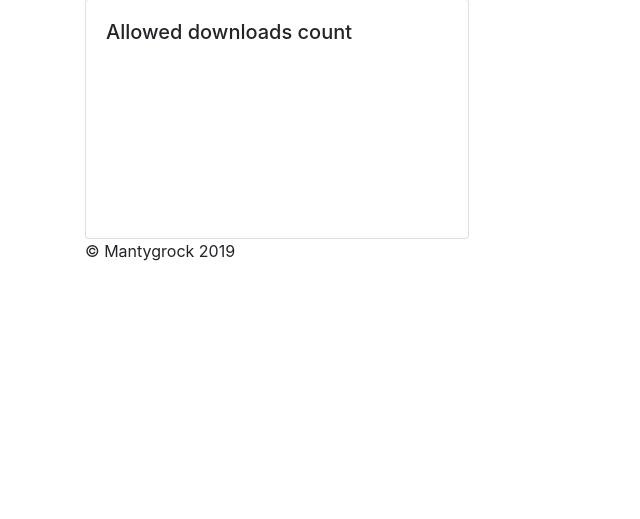
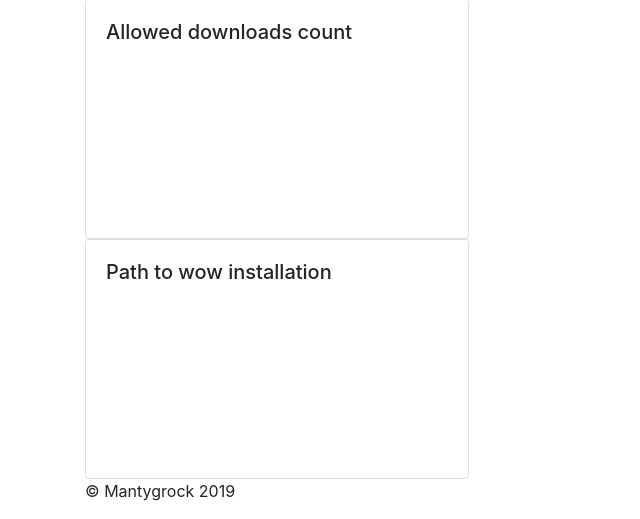
Before and after one commit to denis-royz/rio_addon_tuner, a Flask app: template templates/index.html in a window 1280 px wide. Shown: the part 571-1090 px from the top of the page, without its empty margins (0-640 px from the left). Before the commit the page ends 832 px from the top, so only its background shows below. Run offline with Flask 2, Linux system fonts and the light colour scheme; the template is opened without the code that fills it, so the values that code supplies are empty; parts of the project's set-up code (start-up, migrations or seed data) failed here and were passed over; some libraries are stand-ins or nearby versions.

Commit message:
add naive PersonalRecommendation

```diff
--- a/app.py
+++ b/app.py
@@ -3,6 +3,7 @@ from envparse import Env
 from downloader.RioClientDownloader import RioClientDownloader
 from downloader.RioZipTuner import RioZipTuner
 from downloader.LoadProtection import LoadProtection
+from downloader.PersonalRecommendation import PersonalRecommendation
 from downloader.FileConfig import FileConfig
 from datetime import datetime
 
@@ -19,6 +20,7 @@ file_config = FileConfig(data_dir=env.str('DATA_DIR'))
 rio_downloader = RioClientDownloader(file_config)
 rio_tuner = RioZipTuner(file_config)
 load_protection = LoadProtection(file_config, max_downloads_per_day=env.int('DOWNLOADS_PER_DAY'))
+personalRecommendation = PersonalRecommendation()
 
 
 def format_date(date_long, message_in_case_date_is_zero):
@@ -35,7 +37,8 @@ def get_model():
     model = dict(
         latest_tuned_version_date=format_date(tuned_version_unix_time, 'No tuned zip presented'),
         latest_raw_version_date=format_date(raw_version_unix_time, 'No RIO zip presented'),
-        allowed_downloads=allowed_downloads
+        allowed_downloads=allowed_downloads,
+        wow_path=personalRecommendation.get_path_to_wow()
     )
     return model
 
--- /dev/null
+++ b/downloader/PersonalRecommendation.py
@@ -0,0 +1,5 @@
+class PersonalRecommendation:
+
+    @staticmethod
+    def get_path_to_wow():
+        return 'D:/Games/WOW/World of Warcraft/_retail_/Interface/AddOns'
--- a/templates/index.html
+++ b/templates/index.html
@@ -55,6 +55,12 @@
                     <p class="card-text">{{model.allowed_downloads}}</p>
                </div>
             </div>
+            <div class="card" style="width: 24rem; height: 15rem;">
+               <div class="card-body">
+                 <h5 class="card-title">Path to wow installation</h5>
+                <p class="card-text">{{model.wow_path}}</p>
+               </div>
+            </div>
         </div>
     </div>
     <footer class="footer">
```
